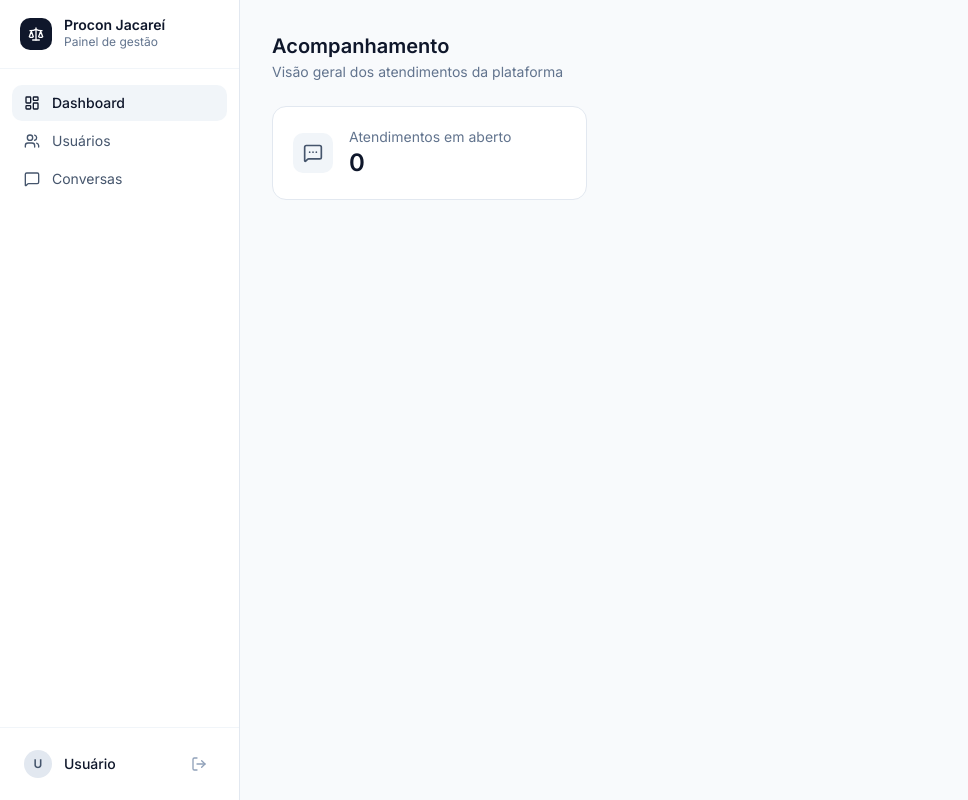
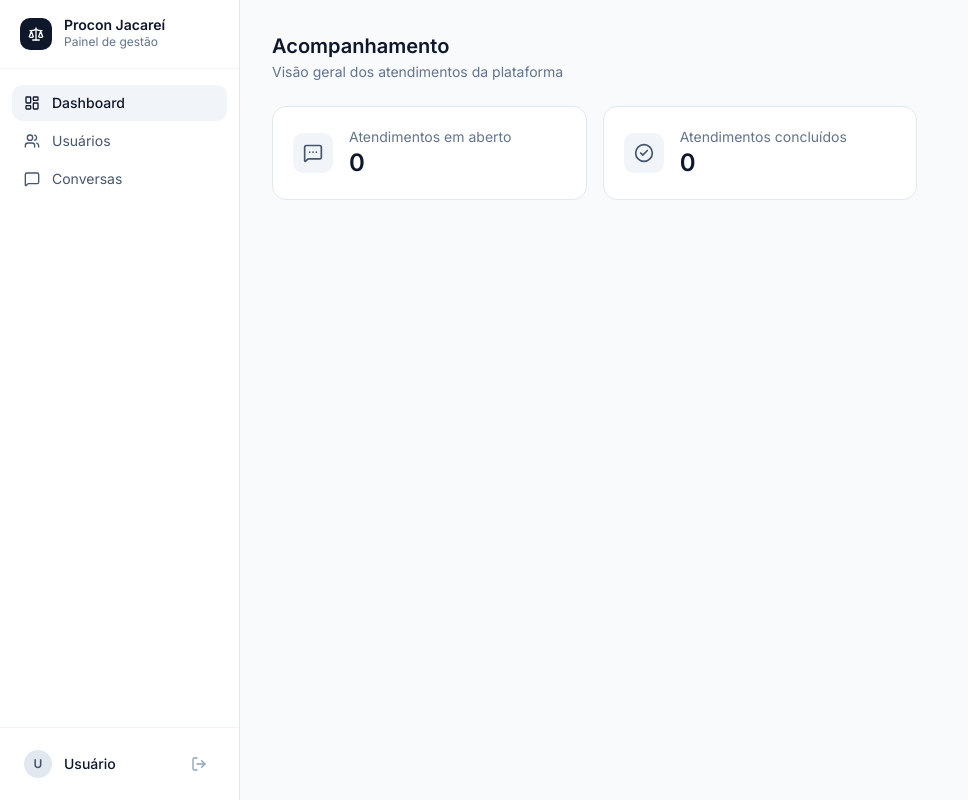
Before and after one commit to candago-6/frontend, a Next.js app: page /dashboard in a window 1280 px wide. Shown: the whole page, without its empty margins (0-968 px from the left). Built offline with nearby package versions, Linux system fonts and the light colour scheme; no server answers.

Commit message:
feat: exibe quantidade de atendimentos concluídos no dashboard
Reaproveita getAttendances/StatCard de #2, contando status "closed".

Closes #3

```diff
--- a/src/app/dashboard/page.tsx
+++ b/src/app/dashboard/page.tsx
@@ -1,7 +1,7 @@
 "use client";
 
 import { useQuery } from "@tanstack/react-query";
-import { MessageSquareMore } from "lucide-react";
+import { CheckCircle2, MessageSquareMore } from "lucide-react";
 
 import { StatCard } from "@/components/dashboard/stat-card";
 import { getAttendances } from "@/services/atendimentos";
@@ -16,6 +16,7 @@ export default function DashboardPage() {
   });
 
   const openCount = attendances.filter((a) => a.status === "open").length;
+  const closedCount = attendances.filter((a) => a.status === "closed").length;
 
   return (
     <div className="p-8">
@@ -31,6 +32,12 @@ export default function DashboardPage() {
           icon={MessageSquareMore}
           isLoading={isLoading}
         />
+        <StatCard
+          label="Atendimentos concluídos"
+          value={String(closedCount)}
+          icon={CheckCircle2}
+          isLoading={isLoading}
+        />
       </div>
     </div>
   );
```
